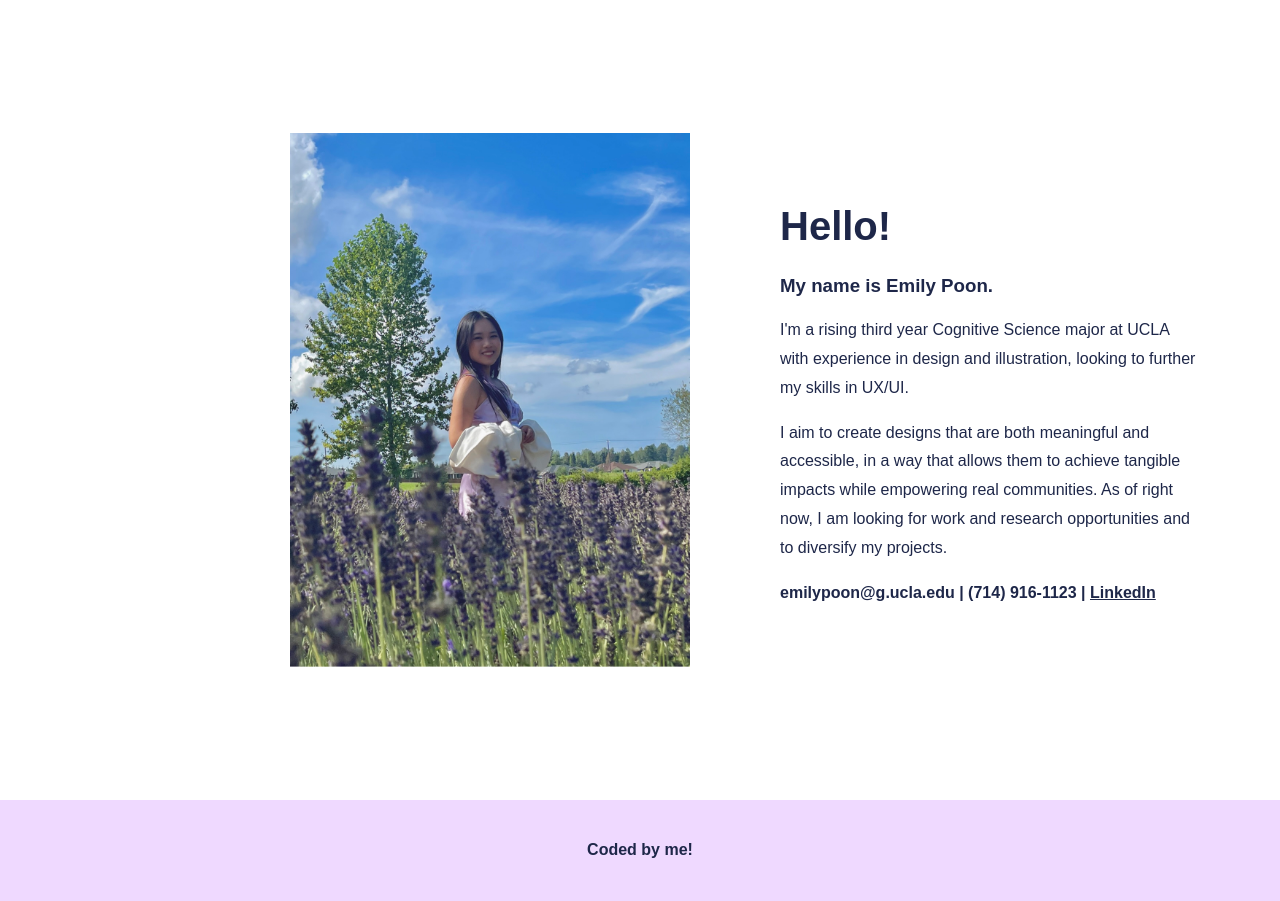
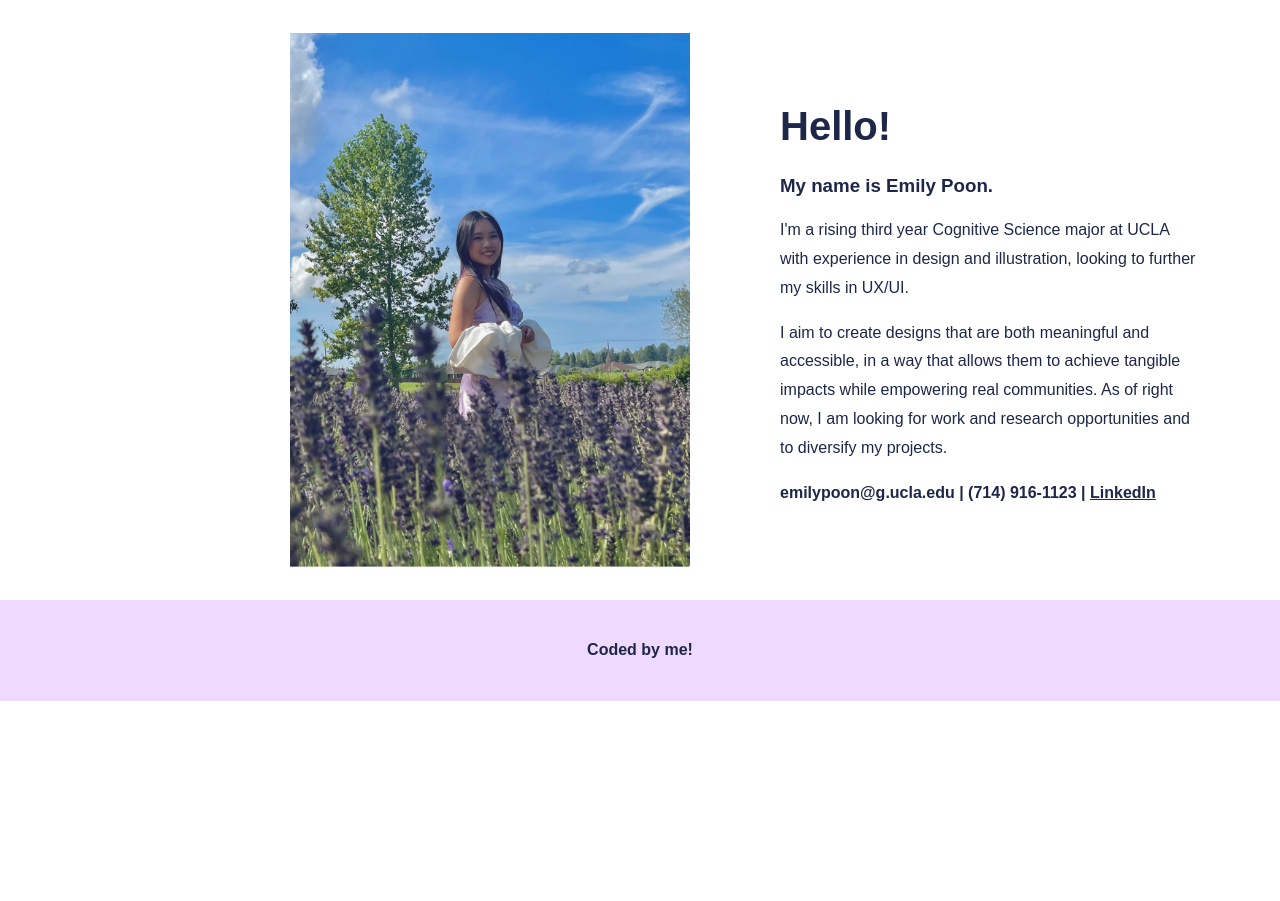
Before and after one commit to emilypoon3/EmilyPoon, a PHP site: page /aboutme.html in a window 1280 px wide. Shown: the part 81-982 px from the top of the page. After the commit the page ends 782 px from the top, so only its background shows below. Run offline with PHP 8.4, Linux system fonts and the light colour scheme.

Commit message:
Update style.css

```diff
--- a/style.css
+++ b/style.css
@@ -162,7 +162,7 @@
 
   .div{
     background-color: #ffffff;;
-    height: 800px;
+    height: 600px;
     width: 1250px;
     display: flex;
     align-items: center;
```
